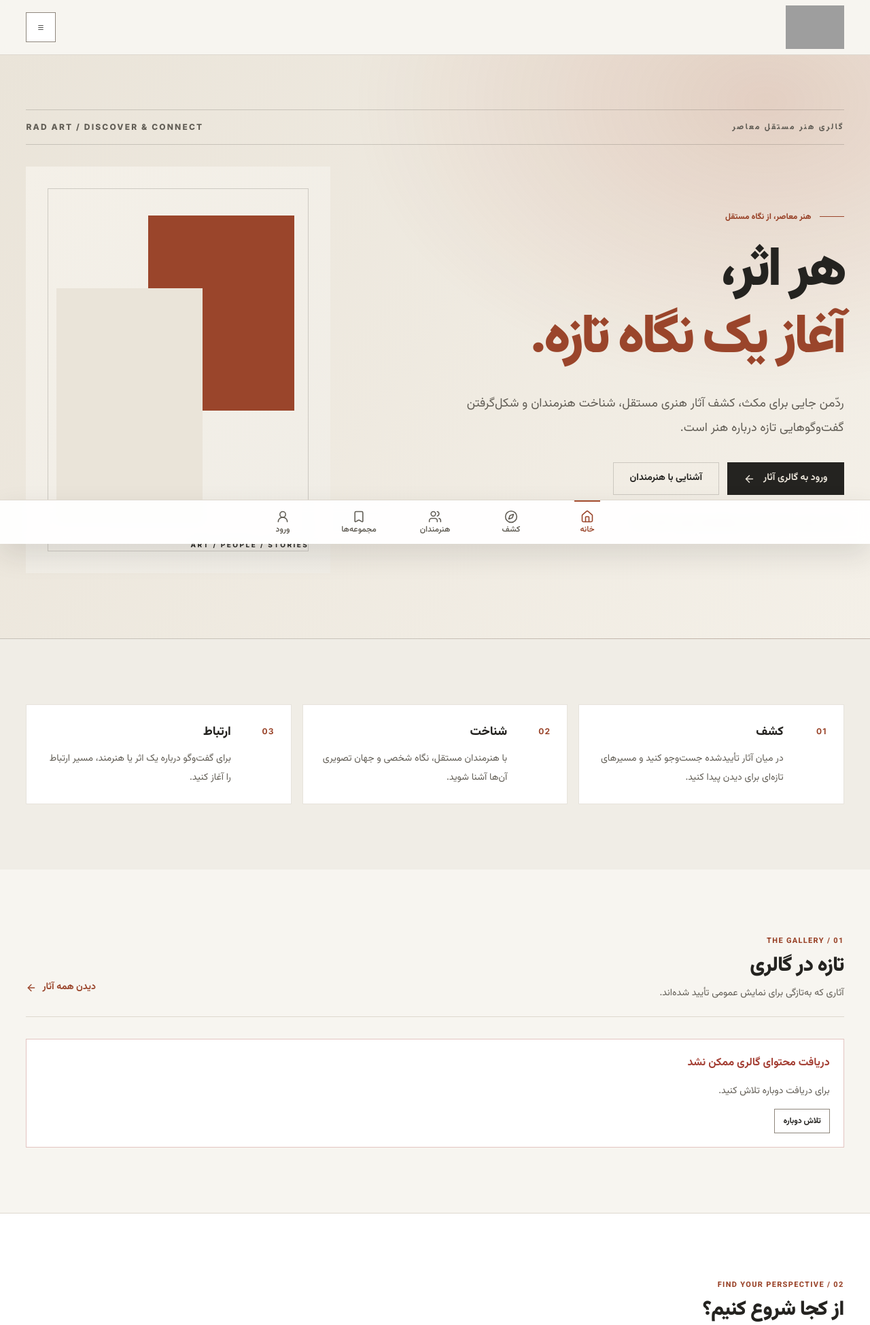
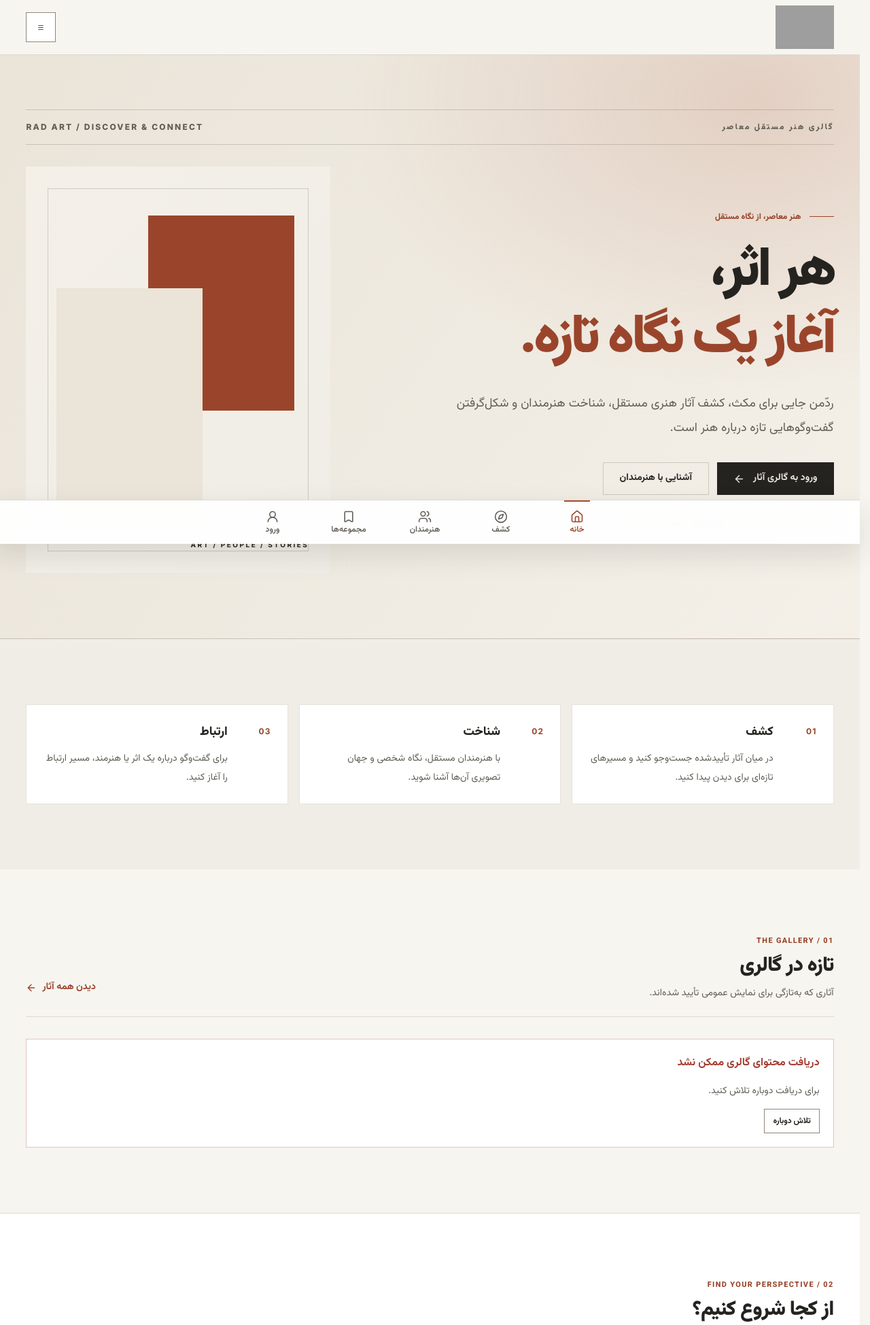
Before and after one commit to AminBrave/rad-art-marketplace, a Laravel app: page / in a window 1280 px wide. Shown: the top 1949 px of the page at 68% size. Run offline with Laravel 12, Linux system fonts and the light colour scheme; style sheets or scripts are compiled from the project's sources; grey boxes are pictures that could not be loaded.

Commit message:
Reserve desktop scrollbar gutter while Radix modal locks scrolling

```diff
--- a/resources/css/app.css
+++ b/resources/css/app.css
@@ -104,6 +104,7 @@
 
 html {
     min-width: 320px;
+    scrollbar-gutter: stable;
     overflow-x: clip;
     scroll-behavior: smooth;
     scroll-padding-top: var(--rd-header-height);
```
